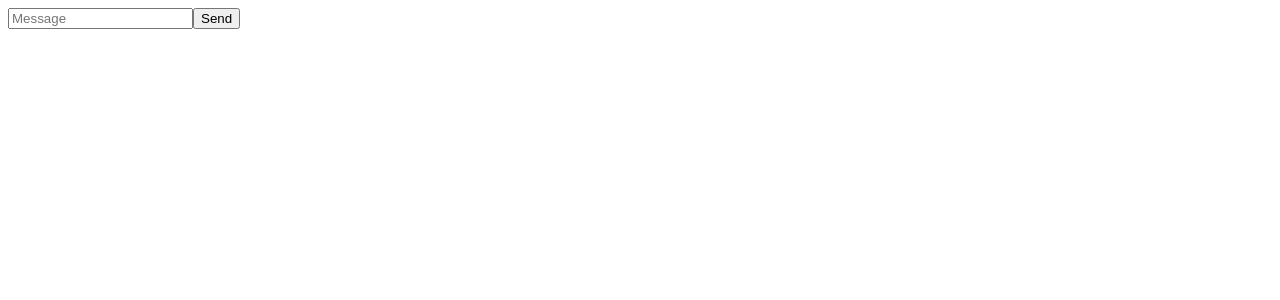
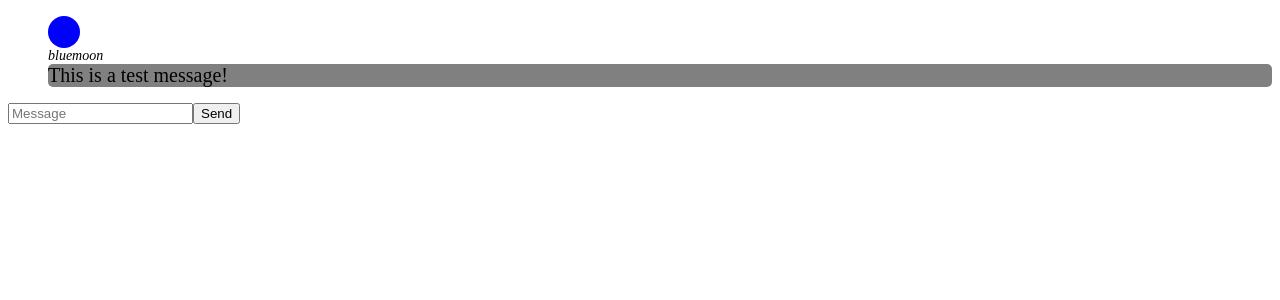
Before and after one commit to quantum-elephant/ChatApp_mspoljaric, a React (Create React App) app in the folder chat-app/: page / in a window 1280 px wide. Shown: the top 300 px of the page. Built offline with nearby package versions, Linux system fonts and the light colour scheme.

Commit message:
styling and components

```diff
--- a/chat-app/src/App.js
+++ b/chat-app/src/App.js
@@ -4,7 +4,19 @@ import ViewChat from './Components/ViewChat';
 
 export default function App() {
   // States
-  const [chat, setChat] = useState([]);
+  const [chat, setChat] = useState([
+    {
+      id: '1',
+      data: 'This is a test message!',
+      member: {
+        id: '1',
+        clientData: {
+          color: 'blue',
+          username: 'bluemoon',
+        },
+      },
+    },
+  ]);
 
   /*
   Each message should be an object consisting of following information:
@@ -177,12 +189,7 @@ export default function App() {
 
       {!error && !loading && (
         <div className='chat'>
-          <div className='chat-messages'>
-            <ViewChat />
-            {chat.map((message) => (
-              <li key={crypto.randomUUID()}>{message}</li>
-            ))}
-          </div>
+          <ViewChat chat={chat} />
 
           <div className='chat-input'>
             <form className='form' method='post' onSubmit={handleSubmit}>
--- a/chat-app/src/Components/ViewChat.jsx
+++ b/chat-app/src/Components/ViewChat.jsx
@@ -1,3 +1,25 @@
-export default function ViewChat() {
-  return <></>;
+export default function ViewChat({ chat }) {
+  return (
+    <>
+      <ul className='chat-messages'>
+        {chat.map((message) => (
+          <li key={crypto.randomUUID()}>
+            <div className='sender-data'>
+              <div
+                className='sender-color'
+                style={{ backgroundColor: message.member.clientData.color }}
+              ></div>
+              <div className='sender-name'>
+                {message.member.clientData.username}
+              </div>
+            </div>
+            <div className='message-data'>{message.data}</div>
+          </li>
+        ))}
+        {console.log(chat)}
+      </ul>
+    </>
+  );
 }
+
+function Message({ member, data, id }, me) {}
--- a/chat-app/src/Styles/App.scss
+++ b/chat-app/src/Styles/App.scss
@@ -0,0 +1,21 @@
+.chat-messages {
+  list-style: none;
+}
+
+.sender-color {
+  background-color: gray;
+  border-radius: 50%;
+  height: 2em;
+  width: 2em;
+}
+
+.message-data {
+  font-size: 20px;
+  background-color: gray;
+  border-radius: 5px;
+}
+
+.sender-name {
+  font-size: 14px;
+  font-style: italic;
+}
```
